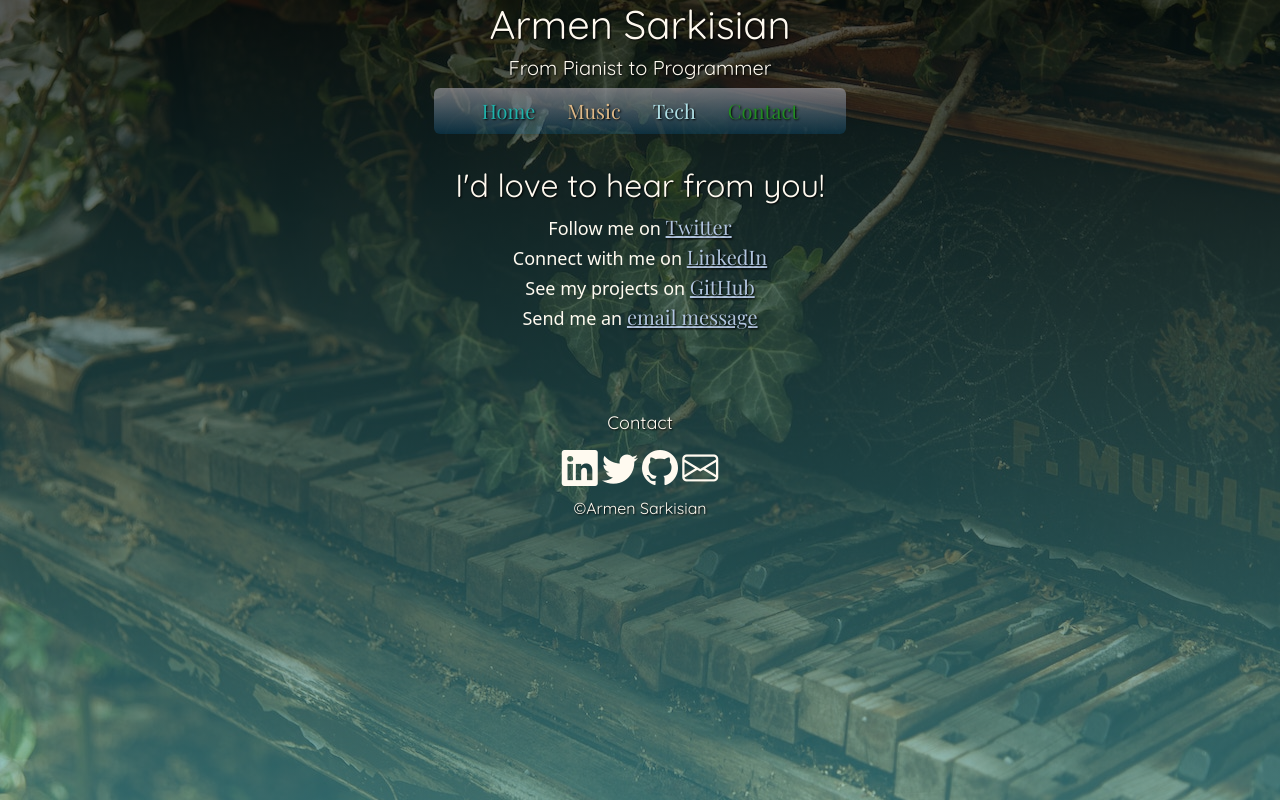
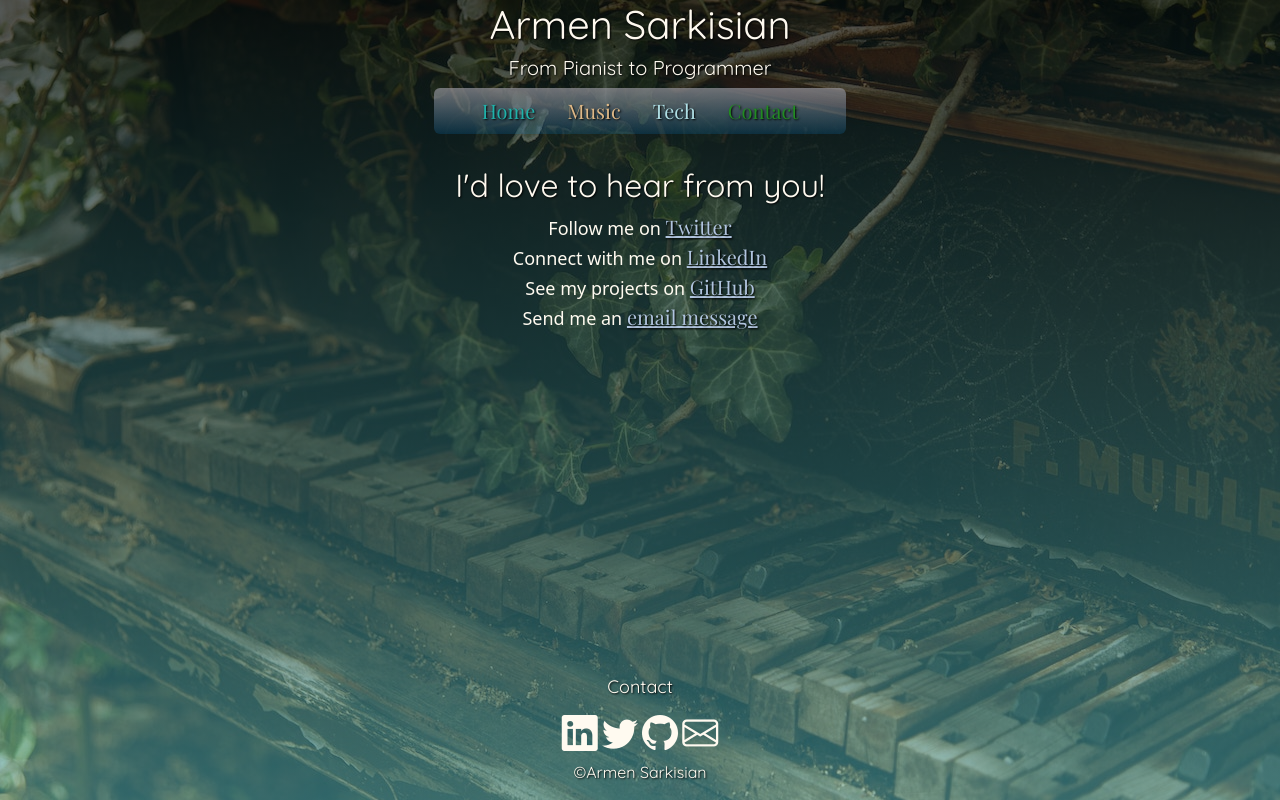
Before and after one commit to arm2349/arm2349.github.io, a website: page contact.html in a window 1280 px wide. Drawn offline with nearby package versions, Linux system fonts and the light colour scheme.

Commit message:
Update contact.html

```diff
--- a/contact.html
+++ b/contact.html
@@ -119,7 +119,7 @@
     <section>
       <div class="container">
         <footer>
-          <div class="center">
+          <div class="fixed">
             <h4>Contact</h4>
             <a
               href="https://www.linkedin.com/in/armen-sarkisian-0/"
```
